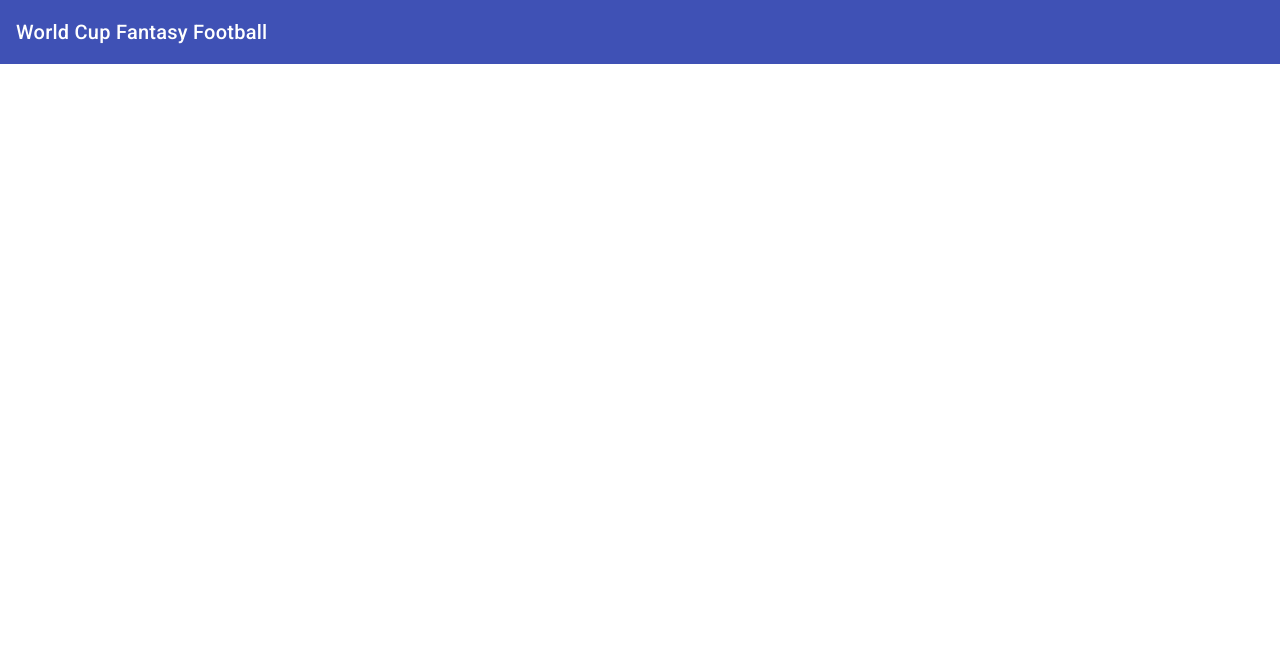
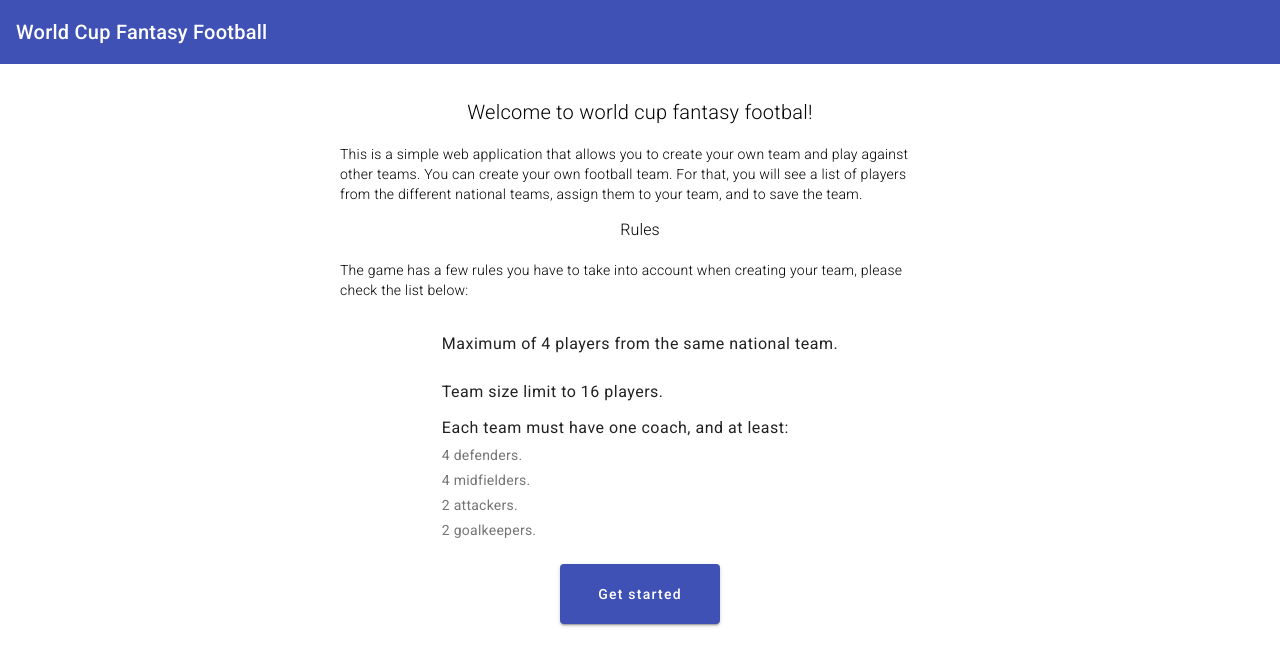
Before and after one commit to carlosempd/wc-fantasy, an Angular app: page / in a window 1280 px wide. Shown: the top 666 px of the page. Built offline with nearby package versions, Linux system fonts and the light colour scheme.

Commit message:
✨ feat: crated info component and displayed at home component

```diff
--- /dev/null
+++ b/src/app/pages/home/components/info/info.component.html
@@ -0,0 +1,28 @@
+<section class="info-container flex-column justify-center align-center">
+    <h2>Welcome to world cup fantasy footbal!</h2>
+
+    <p>
+        This is a simple web application that allows you to create your own team and play against other teams.
+        You can create your own football team. For that, you will see a list of players from the
+        different national teams, assign them to your team, and to save the team.
+    </p>
+
+
+    <h3>Rules</h3>
+
+    <p>The game has a few rules you have to take into account when creating your team, please check the list below:</p>
+
+    <mat-list>
+        <mat-list-item>Maximum of 4 players from the same national team.</mat-list-item>
+        <mat-list-item>Team size limit to 16 players.</mat-list-item>
+        <mat-list-item>
+            <span matListItemTitle>Each team must have one coach, and at least:</span>
+            <span matListItemLine>4 defenders.</span>
+            <span matListItemLine>4 midfielders.</span>
+            <span matListItemLine>2 attackers.</span>
+            <span matListItemLine>2 goalkeepers.</span>
+        </mat-list-item>
+    </mat-list>
+
+    <button mat-raised-button color="primary">Get started</button>
+</section>
--- /dev/null
+++ b/src/app/pages/home/components/info/info.component.scss
@@ -0,0 +1,13 @@
+.info-container {
+    margin-top: 2rem;
+}
+
+.info-container > * {
+    max-width: 600px;
+}
+
+button {
+    height: 60px !important;
+    width: 160px;
+    margin-top: 1rem;
+}
--- a/src/app/pages/home/home.component.html
+++ b/src/app/pages/home/home.component.html
@@ -1,3 +1,5 @@
 <div class="home-container">
     <app-toolbar></app-toolbar>
+
+    <app-info></app-info>
 </div>
```
Also changed, not shown: src/app/pages/home/components/info/info.component.ts (added, +10 -0 lines), src/app/pages/home/home.module.ts (+9 -2 lines), 1 other file (tests, documents, lock files or other folders).
